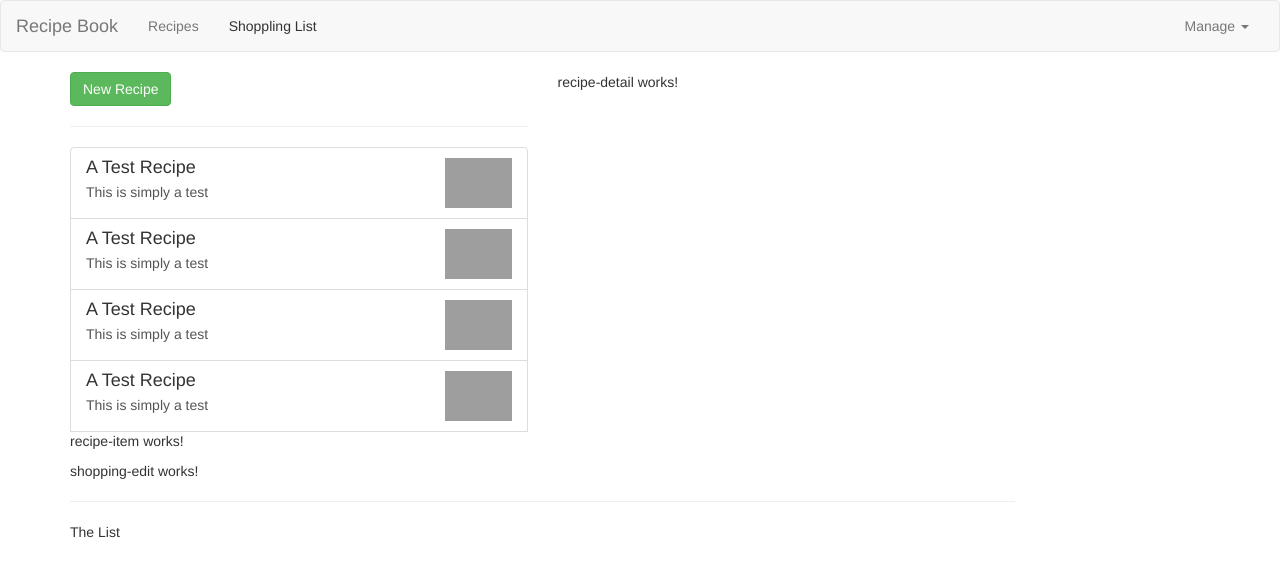
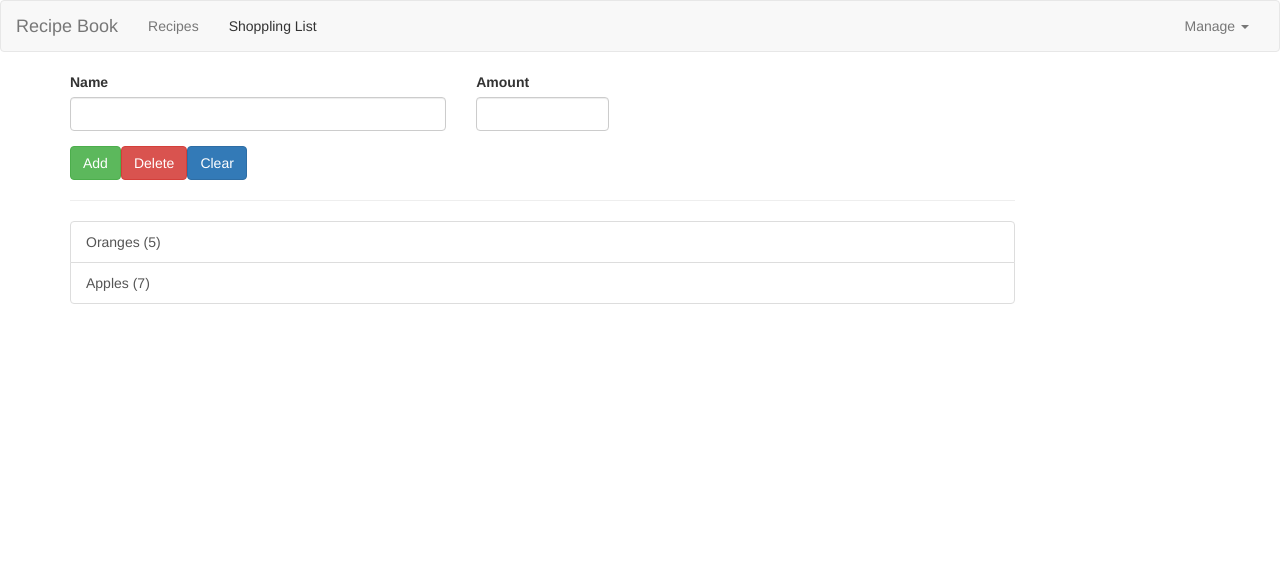
Before and after one commit to hfishere/courseproject, an Angular app: page / in a window 1280 px wide. Both pictures are taken after a click on the link "Shoppling List". Shown: the top 576 px of the page. Built offline with nearby package versions, Linux system fonts and the light colour scheme; grey boxes are pictures that could not be loaded.

Commit message:
Make navbar works

```diff
--- a/src/app/app.component.html
+++ b/src/app/app.component.html
@@ -1,9 +1,9 @@
-<app-header></app-header>
+<app-header (featureSelected)="onNavigate($event)"></app-header>
 <div class="container">
   <div class="row">
     <div class="col-md-12">
-      <app-recipes></app-recipes>
-      <app-shopping-list></app-shopping-list>
+      <app-recipes *ngIf="featureSelected === 'recipe'"></app-recipes>
+      <app-shopping-list *ngIf="featureSelected === 'shopping-list'"></app-shopping-list>
     </div>
   </div>
 </div>
--- a/src/app/app.component.ts
+++ b/src/app/app.component.ts
@@ -1,10 +1,19 @@
-import { Component } from '@angular/core';
+import { Component, OnInit } from '@angular/core';
 
 @Component({
   selector: 'app-root',
   templateUrl: './app.component.html',
   styleUrl: './app.component.less'
 })
-export class AppComponent {
+export class AppComponent implements OnInit {
   title = 'courseproject';
+  featureSelected: string;
+
+  ngOnInit() {
+    this.featureSelected = 'recipe';
+  }
+
+  onNavigate(feature: string) {
+    this.featureSelected = feature;
+  }
 }
--- a/src/app/header/header.component.html
+++ b/src/app/header/header.component.html
@@ -6,8 +6,8 @@
 
         <div class="collapse navbar-collapse">
             <ul class="nav navbar-nav">
-                <li><a href="#">Recipes</a></li>
-                <li><a href="#">Shoppling List</a></li>
+                <li><a href="#" (click)="onSelect('recipe')">Recipes</a></li>
+                <li><a href="#" (click)="onSelect('shopping-list')">Shoppling List</a></li>
             </ul>
             <ul class="nav navbar-nav navbar-right">
                 <li class="dropdown">
--- a/src/app/header/header.component.ts
+++ b/src/app/header/header.component.ts
@@ -1,4 +1,4 @@
-import { Component } from "@angular/core";
+import { Component, EventEmitter, Output } from "@angular/core";
 
 @Component({
     selector: 'app-header',
@@ -6,5 +6,9 @@
 })
 
 export class HeaderComponent {
+    @Output() featureSelected = new EventEmitter<string>();
 
+    onSelect(feature: string) {
+        this.featureSelected.emit(feature);
+    }
 }
--- a/src/app/recipes/recipe-detail/recipe-detail.component.html
+++ b/src/app/recipes/recipe-detail/recipe-detail.component.html
@@ -1 +1,34 @@
-<p>recipe-detail works!</p>
+<div class="row">
+    <div class="col-xs-12">
+        <img src="#" class="img-responsive" alt="Image">
+    </div>
+</div>
+<div class="row">
+    <div class="col-xs-12">
+        <h1>Recipe Name</h1>
+    </div>
+</div>
+<div class="row">
+    <div class="col-xs-12">
+        <div class="btn-group">
+            <button type="button" class="btn btn-primary dropdown-toggle">
+                Manage Recipe <span class="caret"></span>
+            </button>
+            <ul class="dropdown-menu">
+                <li><a href="#">To Shopping List</a></li>
+                <li><a href="#">Edit Recipe</a></li>
+                <li><a href="#">Delete Recipe</a></li>
+            </ul>
+        </div>
+    </div>
+</div>
+<div class="row">
+    <div class="col-xs-12">
+        Description
+    </div>
+</div>
+<div class="row">
+    <div class="col-xs-12">
+        Ingredients
+    </div>
+</div>
--- /dev/null
+++ b/src/app/shared/ingredient.model.ts
@@ -0,0 +1,4 @@
+export class Ingredient {
+    constructor(public name: string, public amount: number) {
+    }
+}
--- a/src/app/shopping-list/shopping-edit/shopping-edit.component.html
+++ b/src/app/shopping-list/shopping-edit/shopping-edit.component.html
@@ -1 +1,23 @@
-<p>shopping-edit works!</p>
+<div class="row">
+    <div class="col-xs-12">
+        <form>
+            <div class="row">
+                <div class="col-sm-5 form-group">
+                    <label for="name">Name</label>
+                    <input type="text" id="name" name="name" class="form-control">
+                </div>
+                <div class="col-sm-2 form-group">
+                    <label for="amount">Amount</label>
+                    <input type="number" id="amount" name="amount" class="form-control">
+                </div>
+            </div>
+            <div class="row">
+                <div class="col-xs-12">
+                    <button class="btn btn-success" type="submit">Add</button>
+                    <button class="btn btn-danger" type="button">Delete</button>
+                    <button class="btn btn-primary" type="button">Clear</button>
+                </div>
+            </div>
+        </form>
+    </div>
+</div>
--- a/src/app/shopping-list/shopping-list.component.html
+++ b/src/app/shopping-list/shopping-list.component.html
@@ -2,6 +2,15 @@
     <div class="col-xs-10">
         <app-shopping-edit></app-shopping-edit>
         <hr>
-        <p>The List</p>
+        <ul class="list-group">
+            <a
+                href="#"
+                class="list-group-item"
+                style="cursor: pointer;"
+                *ngFor="let ingredient of ingredients"
+            >
+                {{ ingredient.name }} ({{ ingredient.amount }})
+            </a>
+        </ul>
     </div>
 </div>
--- a/src/app/shopping-list/shopping-list.component.ts
+++ b/src/app/shopping-list/shopping-list.component.ts
@@ -1,4 +1,5 @@
 import { Component } from '@angular/core';
+import { Ingredient } from '../shared/ingredient.model';
 
 @Component({
   selector: 'app-shopping-list',
@@ -6,5 +7,8 @@
   styleUrl: './shopping-list.component.less'
 })
 export class ShoppingListComponent {
-
+  ingredients: Ingredient[] = [
+    new Ingredient('Oranges', 5),
+    new Ingredient('Apples', 7)
+  ];
 }
```
